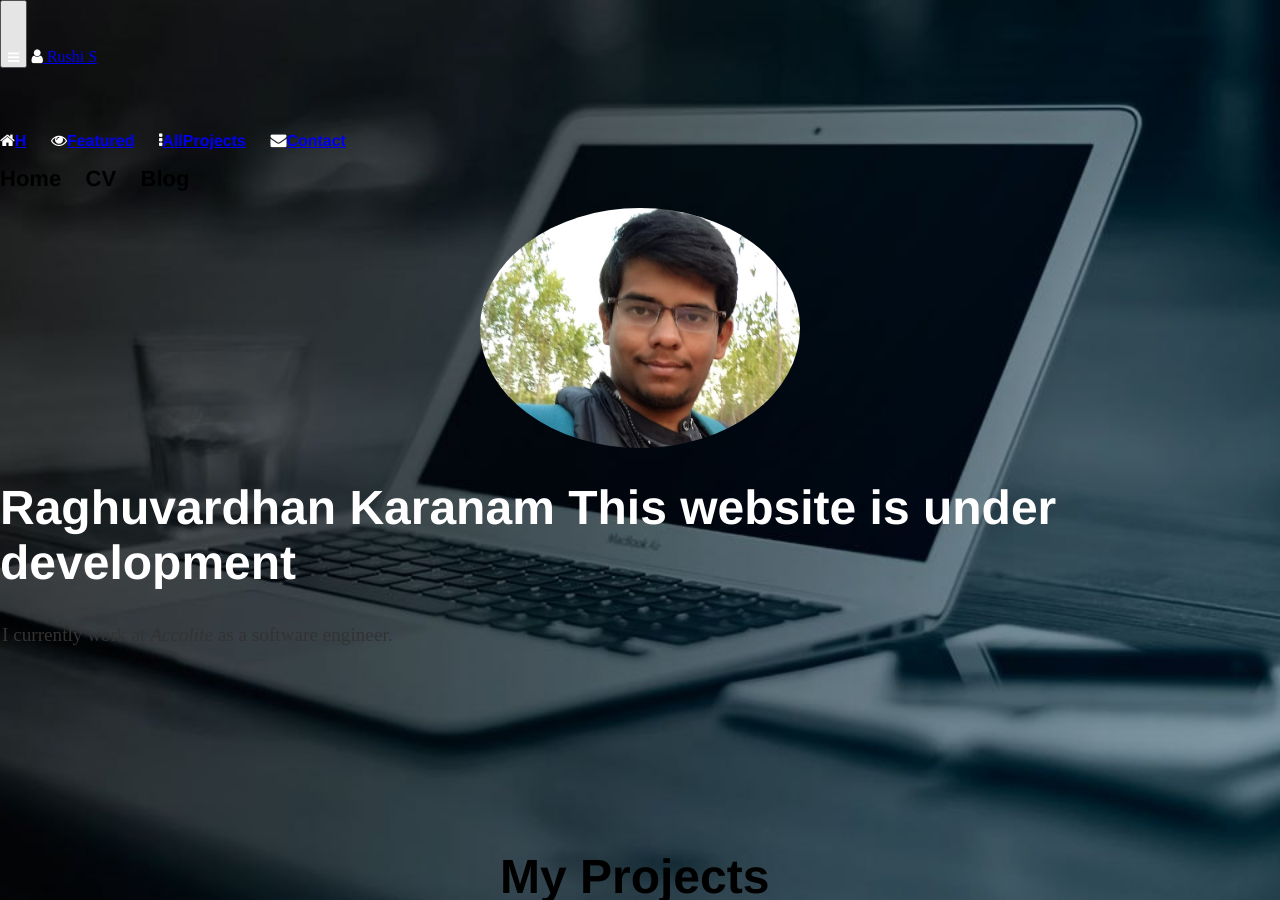
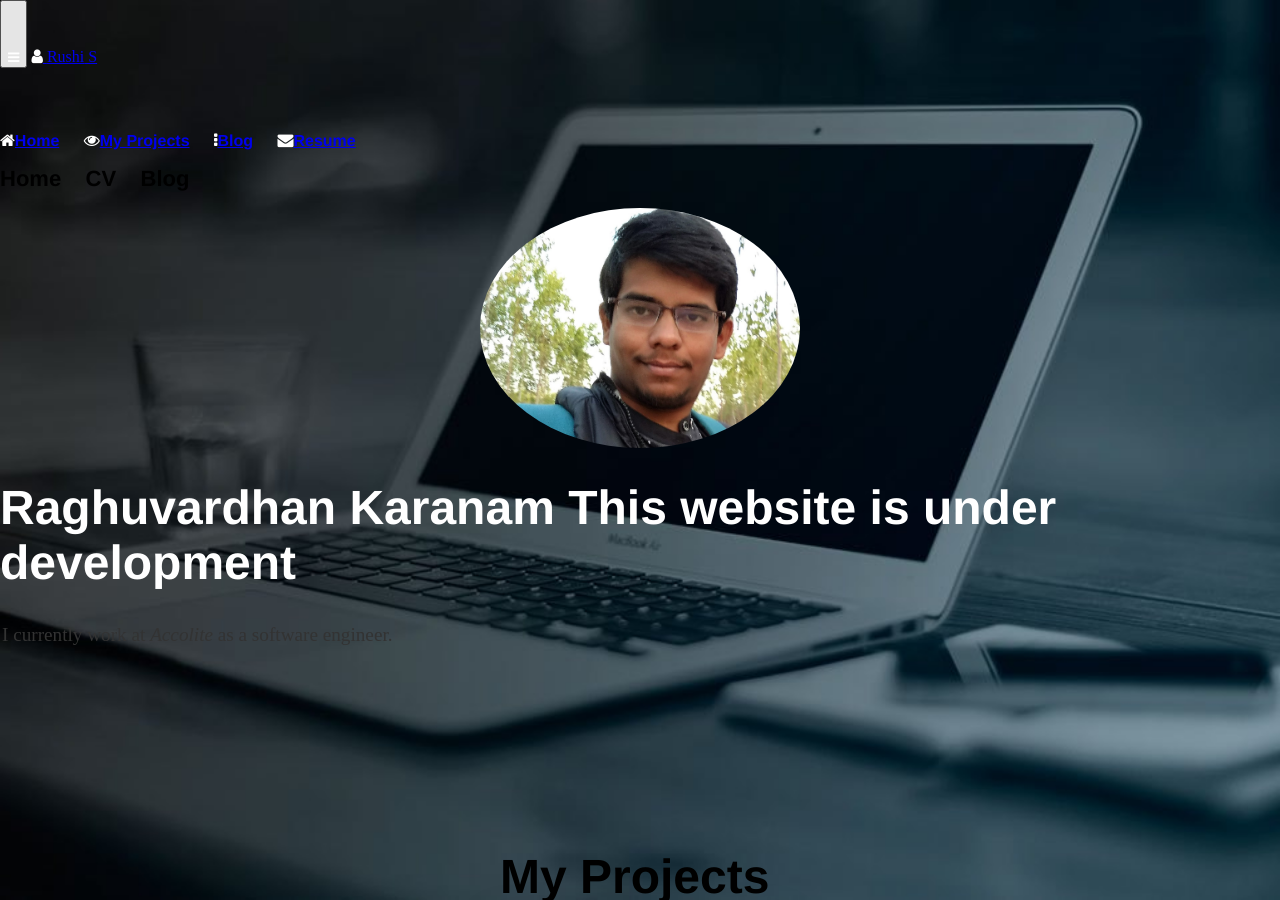
Before and after one commit to raghuvardhan/raghuvardhan.github.io, a Jekyll site: the page built from index.html, in a window 1280 px wide and 900 px high. Built offline with Jekyll 4.4.1, drawn with Linux system fonts in a browser that asks for light colours.

Commit message:
Update _layouts/default.html

```diff
--- a/_layouts/default.html
+++ b/_layouts/default.html
@@ -29,19 +29,19 @@
                     <!-- Hidden li included to remove active class from about link when scrolled up past about section -->
                     <li class="hidden">
                         <a href="#page-top">
-                            <i class="fa fa-home"></i>H</a>
+                            <i class="fa fa-home"></i>Home</a>
                     </li>
                     <li class="page-scroll">
                         <a href="#about">
-                            <i class="fa fa-eye"></i>Featured</a>
+                            <i class="fa fa-eye"></i>My Projects</a>
                     </li>
                     <li class="page-scroll">
                         <a href="#download">
-                            <i class="fa fa-ellipsis-v"></i>AllProjects</a>
+                            <i class="fa fa-ellipsis-v"></i>Blog</a>
                     </li>
                     <li class="page-scroll">
-                        <a href="#contact">
-                            <i class="fa fa-envelope"></i>Contact</a>
+                        <a href="/Resume">
+                            <i class="fa fa-envelope"></i>Resume</a>
                     </li>
                 </ul>
             </div>
```
